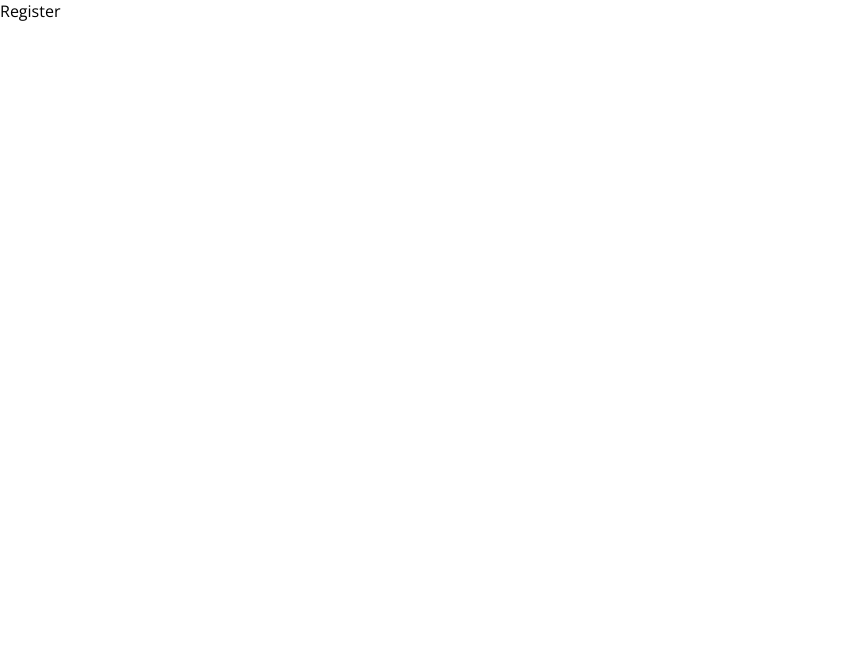
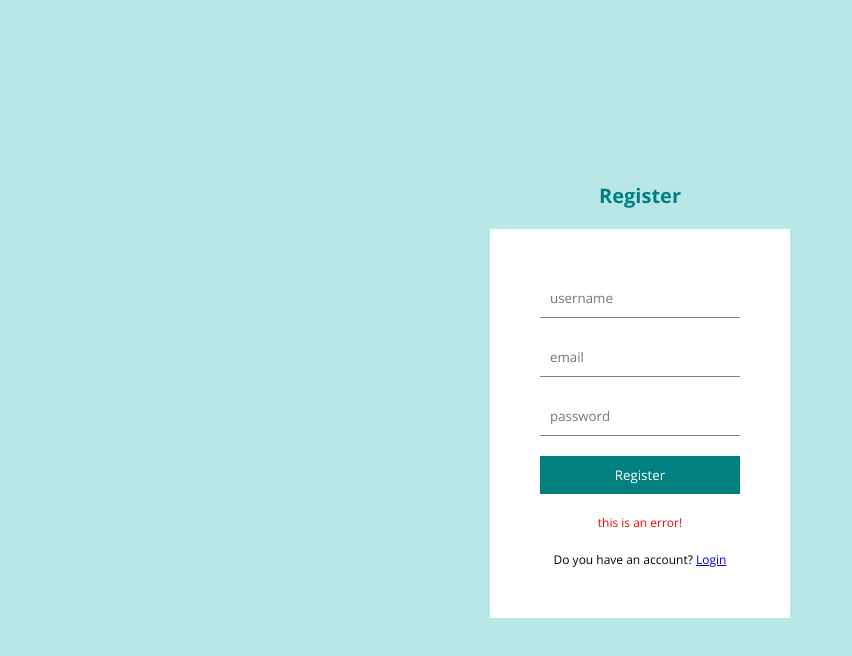
Before and after one commit to Syntax-Read3r/blog_app-react-nodejs-mysql, a React (Create React App) app in the folder client/: page /register in a window 1280 px wide. Shown: the top 656 px of the page, without its empty margins (0-852 px from the left). Built offline with nearby package versions, Linux system fonts and the light colour scheme.

Commit message:
add logic to Register.jsx

```diff
--- a/client/src/pages/Login.jsx
+++ b/client/src/pages/Login.jsx
@@ -6,8 +6,8 @@
 		<div className="auth">
 			<h1>Login</h1>
 			<form action="">
-				<input type="text" name="" id="" placeholder="username" />
-				<input type="password" name="" id="" placeholder="password" />
+				<input required type="text" name="" id="" placeholder="username" />
+				<input required type="password" name="" id="" placeholder="password" />
 				<button>Login</button>
         <p>this is an error!</p>
         <span>Don't you have an account? <Link to="/register">Register</Link></span>
--- a/client/src/pages/Register.jsx
+++ b/client/src/pages/Register.jsx
@@ -1,7 +1,22 @@
 import React from "react";
+import { Link } from "react-router-dom";
 
 const Register = () => {
-	return <div>Register</div>;
+	return (
+		<div className="auth">
+			<h1>Register</h1>
+			<form action="">
+				<input required type="text" name="" id="" placeholder="username" />
+				<input required type="email" name="" id="" placeholder="email" />
+				<input required type="password" name="" id="" placeholder="password" />
+				<button>Register</button>
+				<p>this is an error!</p>
+				<span>
+					Do you have an account? <Link to="/login">Login</Link>
+				</span>
+			</form>
+		</div>
+	);
 };
 
 export default Register;
```
